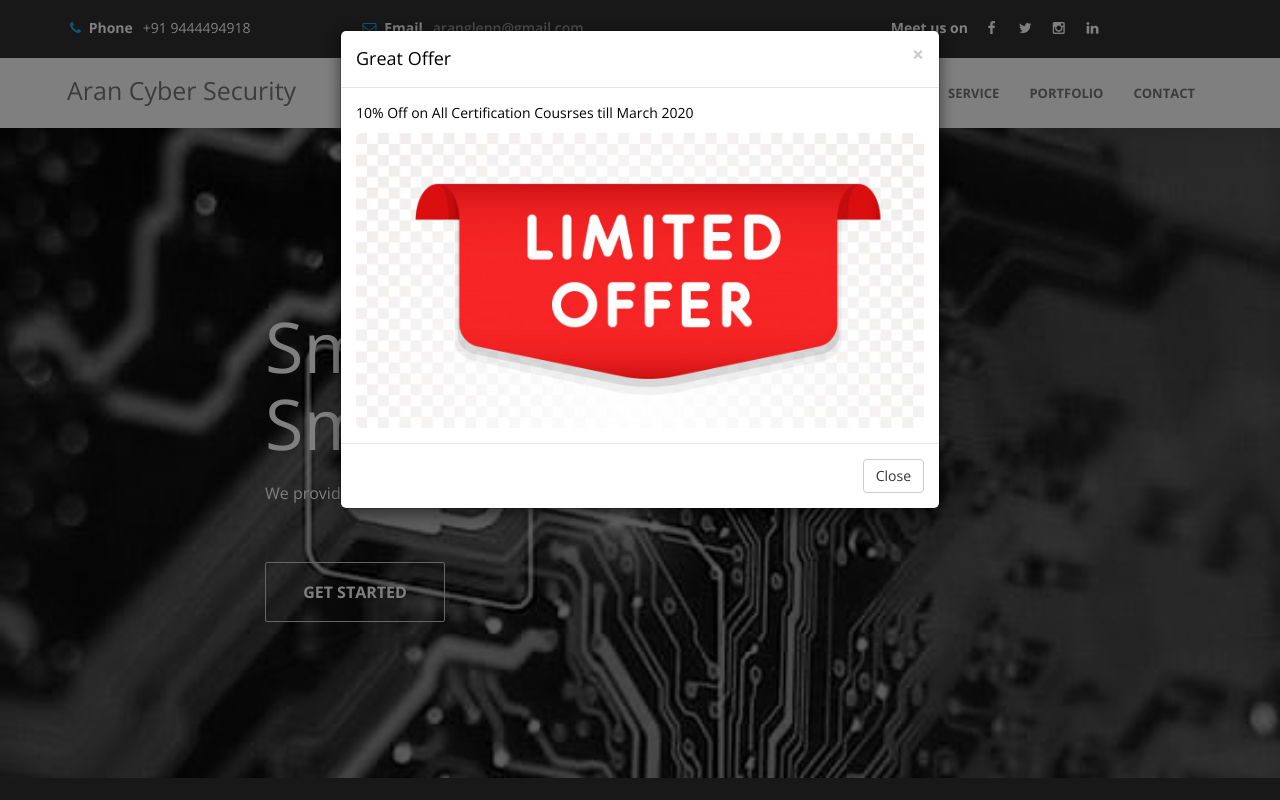
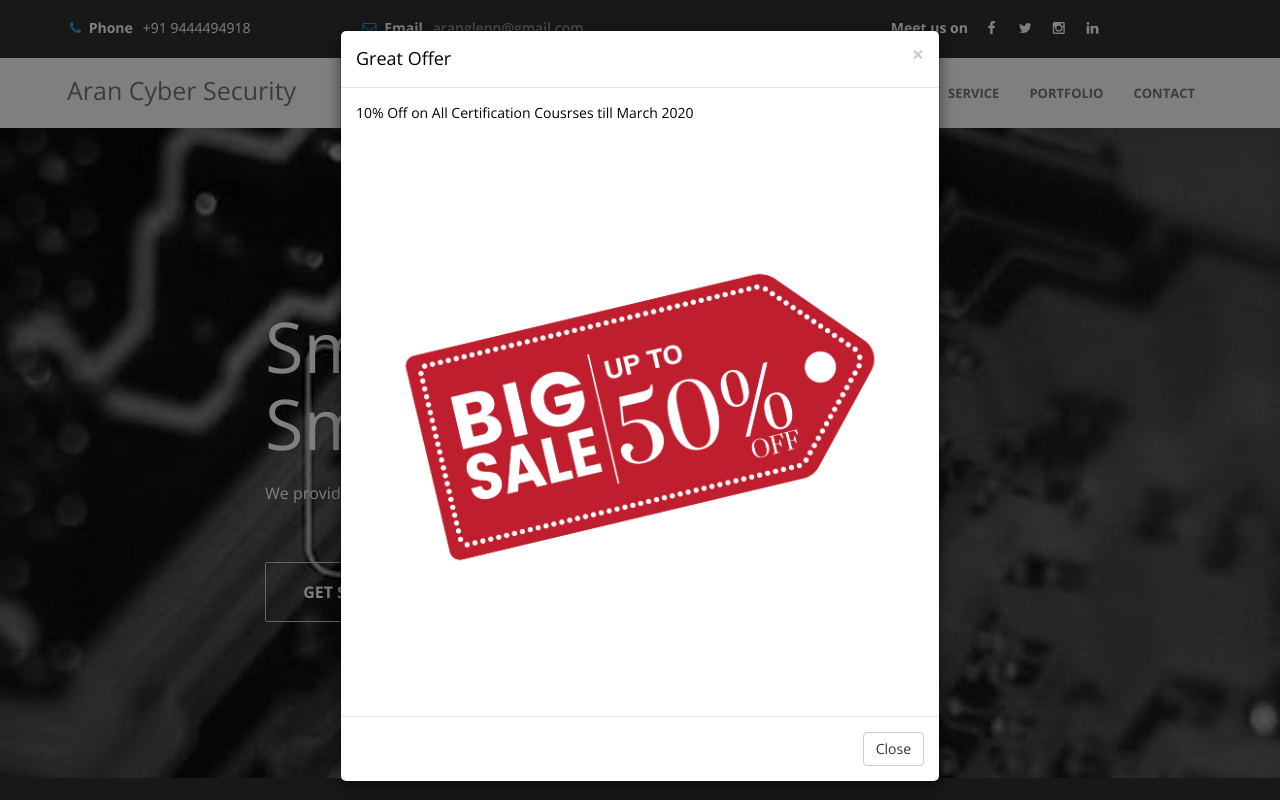
Before and after one commit to rinovethamoses97/Aran-Cyber-Security-Website, a website: page public/index.html in a window 1280 px wide. Shown: the top 800 px of the page. Drawn offline with nearby package versions, Linux system fonts and the light colour scheme.

Commit message:
Offer Image changed

```diff
--- a/public/index.html
+++ b/public/index.html
@@ -383,7 +383,7 @@
 				</div>
 				<div class="modal-body">
 				  <p id="modal-body-content">10% Off on All Certification Cousrses till March 2020</p>
-				  <img src="images/offer-image.jpg" class="img-responsive img-rounded">
+				  <img src="images/offer-image1.jpg" class="img-responsive img-rounded">
 				</div>
 				<div class="modal-footer">
 				  <button type="button" class="btn btn-default" data-dismiss="modal">Close</button>
```
Also changed, not shown: public/images/offer-image1.jpg (added).
